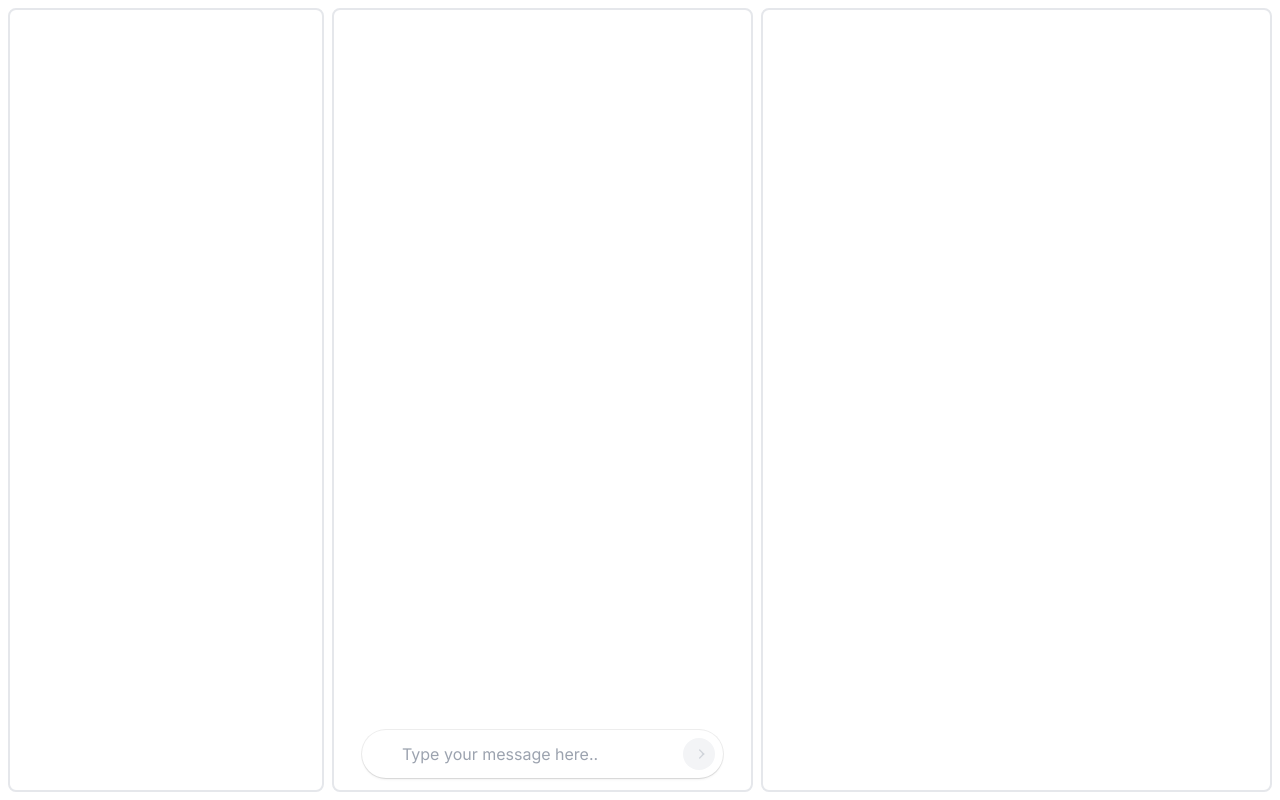
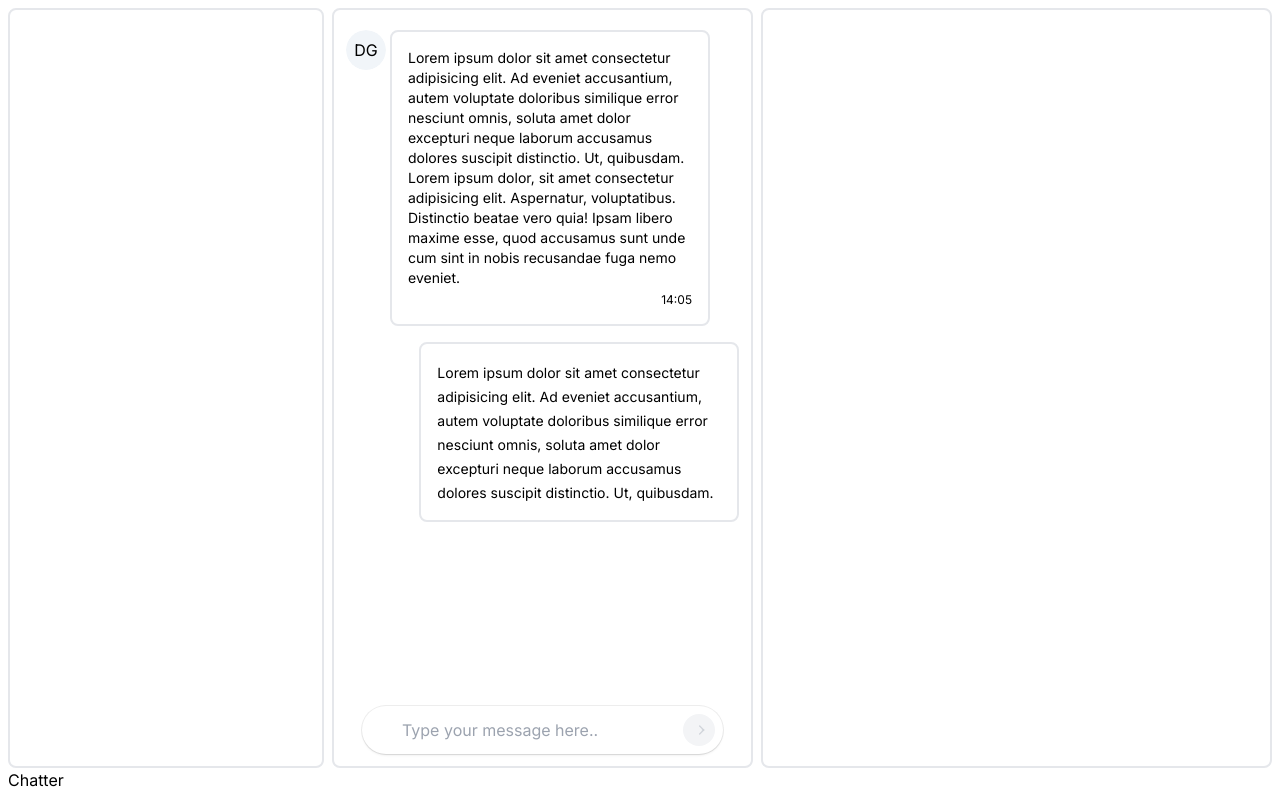
Before and after one commit to gaurigera/Chatter, a Next.js app in the folder frontend/: page / in a window 1280 px wide. Built offline with nearby package versions, Linux system fonts and the light colour scheme.

Commit message:
added components

```diff
--- a/frontend/package.json
+++ b/frontend/package.json
@@ -16,9 +16,9 @@
     "clsx": "^2.1.1",
     "framer-motion": "^11.2.10",
     "next": "14.2.3",
+    "next-themes": "^0.3.0",
     "react": "^18",
     "react-dom": "^18",
-    "react-quill": "^2.0.0",
     "tailwind-merge": "^2.3.0",
     "tailwindcss-animate": "^1.0.7"
   },
--- a/frontend/src/app/page.tsx
+++ b/frontend/src/app/page.tsx
@@ -3,7 +3,7 @@ import ChatContainer from "@/components/ChatContainer";
 export default function Home() {
   return (
     <>
-      <div className="h-screen z-0 flex dark:bg-darkGray p-2">
+      <div className="h-screen z-0 flex flex-col dark:bg-darkGray p-2">
         <main className="flex-col flex-1">
           <div className="h-full flex flex-1 gap-2">
             <div className="border-2 rounded-lg w-1/4"></div>
@@ -11,6 +11,7 @@ export default function Home() {
             <div className="flex-1 border-2 rounded-lg"></div>
           </div>
         </main>
+        <div>Chatter</div>
       </div>
     </>
   );
--- a/frontend/src/components/ChatContainer.tsx
+++ b/frontend/src/components/ChatContainer.tsx
@@ -1,10 +1,15 @@
 import { Input } from "./ui/Input";
+import Incoming from "./ui/incoming";
+import Outgoing from "./ui/outgoing";
 
 function ChatContainer() {
   return (
     <div className="w-1/3 dark:bg-darkGray p-3 border-2 rounded-lg">
       <div className="flex h-full flex-col focus-visible:outline-0">
-        <div className="flex-1 overflow-hidden"></div>
+        <div className="flex-1 overflow-hidden">
+          <Incoming></Incoming>
+          <Outgoing ></Outgoing>
+        </div>
         <Input />
       </div>
     </div>
--- a/frontend/src/components/ui/incoming.tsx
+++ b/frontend/src/components/ui/incoming.tsx
@@ -1,9 +1,28 @@
+import { Avatar, AvatarFallback } from "@/components/ui/avatar";
 import * as React from "react";
 
 function Incoming() {
   return (
-    <div className=" bg-mediumGray flex flex-col max-w-80 text-white p-4 rounded-sm">
-       <span>This is my text</span>
+    <div className="py-2">
+      <div className="flex gap-1">
+        <div className="flex-none">
+          <Avatar>
+            <AvatarFallback>DG</AvatarFallback>
+          </Avatar>
+        </div>
+        <div className="flex flex-col border-2 rounded-lg p-4 max-w-80 text-sm gap-1">
+          <div className="flex-1">
+            <span className="">
+              Lorem ipsum dolor sit amet consectetur adipisicing elit. Ad
+              eveniet accusantium, autem voluptate doloribus similique error
+              nesciunt omnis, soluta amet dolor excepturi neque laborum
+              accusamus dolores suscipit distinctio. Ut, quibusdam.{" "}
+              Lorem ipsum dolor, sit amet consectetur adipisicing elit. Aspernatur, voluptatibus. Distinctio beatae vero quia! Ipsam libero maxime esse, quod accusamus sunt unde cum sint in nobis recusandae fuga nemo eveniet.
+            </span>
+          </div>
+          <div className="flex justify-end text-xs">14:05</div>
+        </div>
+      </div>
     </div>
   );
 }
--- a/frontend/src/components/ui/outgoing.tsx
+++ b/frontend/src/components/ui/outgoing.tsx
@@ -0,0 +1,18 @@
+import * as React from "react";
+
+const Outgoing = () => {
+  return (
+    <div className="py-2 flex justify-end">
+      <div className="flex-1 border-2 rounded-lg p-4 max-w-80">
+        <span className="text-sm">
+          Lorem ipsum dolor sit amet consectetur adipisicing elit. Ad eveniet
+          accusantium, autem voluptate doloribus similique error nesciunt omnis,
+          soluta amet dolor excepturi neque laborum accusamus dolores suscipit
+          distinctio. Ut, quibusdam.{" "}
+        </span>
+      </div>
+    </div>
+  );
+};
+
+export default Outgoing;
```
Also changed, not shown: frontend/src/components/ui/message.tsx (added), 1 other file (tests, documents, lock files or other folders).
